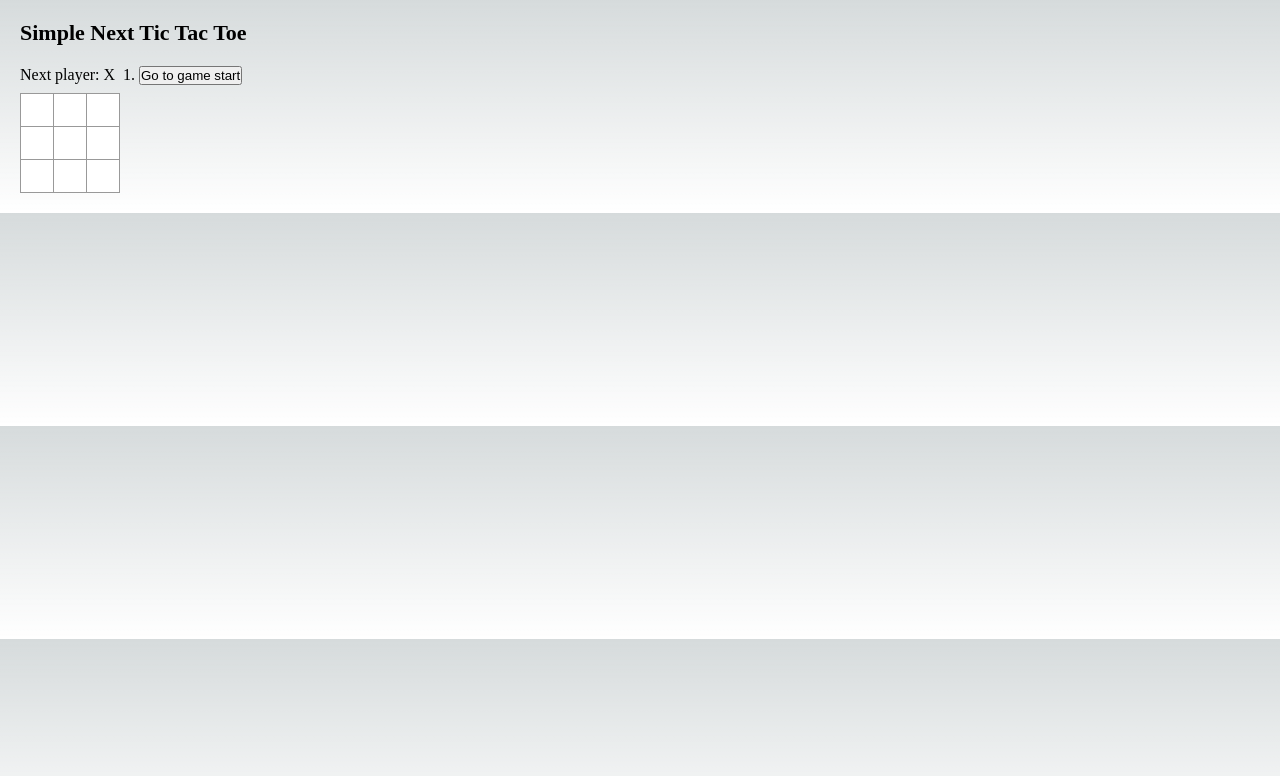
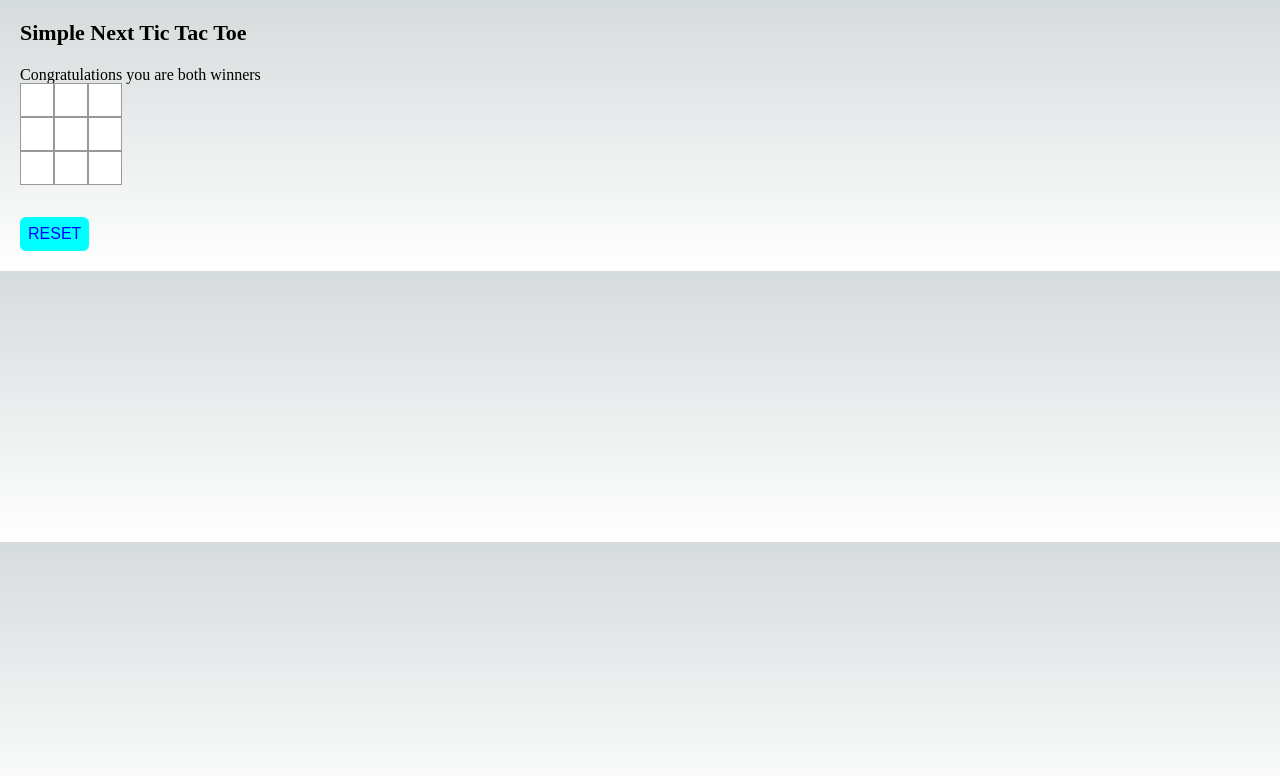
Before and after one commit to AulsD/tic-toe-next, a Next.js app: page / in a window 1280 px wide. Shown: the top 776 px of the page. Built offline with nearby package versions, Linux system fonts and the light colour scheme.

Commit message:
update grid and create components

```diff
--- /dev/null
+++ b/src/components/Board.tsx
@@ -0,0 +1,120 @@
+import { useEffect, useState } from 'react'
+import Square from './Square'
+type Player = 'X' | 'O' | 'Both' | 'Null';
+
+function calculateWinner(squares: Player[] ) {
+
+	const lines = [
+		[0,1,2],
+		[3,4,5],
+		[6,7,8],
+		[0,3,6],
+		[1,4,7],
+		[2,5,8],
+		[0,4,8],
+		[2,4,6]
+	];
+
+	for (let i = 0; i < lines.length; i++) {
+		const [a, b, c] = lines[i];
+		if (squares[a] && squares[a] === squares[b] && squares[a] == squares[c]){
+		  return squares[a];
+		}
+	}
+
+	return null;
+}
+
+
+function Board() {
+  const [squares, setSquares] = useState(Array(9).fill(null));
+  const [currentPlayer, setCurrentPlayer] = useState<"X" | "O">(
+    Math.round(Math.random() * 1) === 1 ? "X" : "O"
+  );
+
+  const [winner, setWinner] = useState<Player>(null);
+
+  function reset() {
+    setSquareValue(Array(9).fill(null));
+    setWinner(null);
+    setCurrentPlayer(Math.round(Math.random() * 1) === 1 ? "X" : "O");
+  }
+
+  function setSquareValue (index: number){
+    //console.log(squares,"check")
+    const newData = squares.map((val, i) => {
+      if (i === index) {
+        return currentPlayer;
+      }
+
+      return val;
+    });
+
+    setSquares(newData);
+    setCurrentPlayer(currentPlayer == "X" ? "O" : "X");
+  }
+
+  useEffect(() => {
+    const w = calculateWinner(squares);
+    if (w) {
+      setWinner(w)
+    }
+
+    if (!w && !squares.filter((filter) =>  !squares).length ) {
+      setWinner("BOTH")
+    }
+  })
+
+	return (
+		<>
+      {/*
+			<div className="status">{status}</div>
+			<div className="board-now">
+				<Square value={squares![0]} onSquareClick={() => handleClick(0)} />
+				<Square value={squares![1]} onSquareClick={() => handleClick(1)} />
+				<Square value={squares![2]} onSquareClick={() => handleClick(2)} />
+			</div>
+			<div className="board-now" >
+				<Square value={squares![3]} onSquareClick={() => handleClick(3)} />
+				<Square value={squares![4]} onSquareClick={() => handleClick(4)} />
+				<Square value={squares![5]} onSquareClick={() => handleClick(5)} />
+			</div>
+			<div className="board-now" >
+				<Square value={squares![6]} onSquareClick={() => handleClick(6)} />
+				<Square value={squares![7]} onSquareClick={() => handleClick(7)} />
+				<Square value={squares![8]} onSquareClick={() => handleClick(8)} />
+			</div>
+      */}
+
+      { !winner && <p> Hey {currentPlayer}, its your turn</p> }
+      { winner && winner !== "BOTH" && <p> Congratulations winner </p> }
+      { winner && winner == "BOTH" && (
+        <p> Congratulations you are both winners </p>
+      )}
+
+      <div className="grid">
+        {Array(9)
+          .fill(null)
+          .map((_, i) => {
+            return (
+              <Square
+                winner={winner}
+                key={i}
+                onClick={() => setSquareValue(i)}
+                value={squares[i]}
+              />
+            )
+          })
+        }
+      </div>
+
+      <button className="reset" onClick={reset}>
+        RESET
+      </button>
+		</>
+	)
+}
+
+
+
+export default Board
--- /dev/null
+++ b/src/components/Square.tsx
@@ -0,0 +1,25 @@
+type Player = "X" | "O" | "BOTH" | "null";
+
+function Square({
+  winner,
+  value,
+  onClick
+}: {
+  winner: Player;
+  value: Player;
+  onClick: () => void;
+}) {
+  if (!value) {
+    return (
+      <button className="square" onClick={onClick} disabled={Boolean(winner)} />
+    );
+  }
+
+  return (
+    <button className={`square square_${value.toLowerCase()}`} disabled>
+      {value}
+    </button>
+  );
+}
+
+export default Square
--- a/src/pages/index.tsx
+++ b/src/pages/index.tsx
@@ -4,6 +4,7 @@ import { Inter } from 'next/font/google'
 //import styles from '@/styles/Home.module.css'
 import '@/styles/Tictoe.module.css'
 import { useState } from 'react'
+import Board from '../components/Board'
 
 const inter = Inter({ subsets: ['latin'] })
 
@@ -18,89 +19,6 @@ type AppProps  = {
   nextHistory?: React.FormEventHandler<HTMLInputElement>;
 };
 
-function Square({value, onSquareClick}: AppProps){
-	return (
-		<button className="square" onClick={onSquareClick}>
-			{value}
-		</button>
-	)
-}
-
-function Board({ xIsNext, squares, onPlay, onSquareClick}: AppProps) {
-  function handleClick (i: any): any | undefined {
-    //console.log(squares,"check")
-		if (calculateWinner(squares) || squares![i] ) {
-			return;
-		}
-
-	  const nextSquares = squares!.slice();
-    if (xIsNext) {
-      nextSquares[i] = 'X';
-    } else {
-      nextSquares[i] = 'O';
-    }
-    onPlay(nextSquares)
-
-    console.log(squares,"after checks")
-  }
-
-  const winner = calculateWinner(squares);
-	let status;
-
-  if (winner) {
-
-    status = 'Winner: ' + winner;
-
-  } else {
-
-    status = 'Next player: ' + (xIsNext ? 'X' : 'O');
-  }
-
-	return (
-		<>
-			<div className="status">{status}</div>
-			<div className="board-now">
-				<Square value={squares![0]} onSquareClick={() => handleClick(0)} />
-				<Square value={squares![1]} onSquareClick={() => handleClick(1)} />
-				<Square value={squares![2]} onSquareClick={() => handleClick(2)} />
-			</div>
-			<div className="board-now" >
-				<Square value={squares![3]} onSquareClick={() => handleClick(3)} />
-				<Square value={squares![4]} onSquareClick={() => handleClick(4)} />
-				<Square value={squares![5]} onSquareClick={() => handleClick(5)} />
-			</div>
-			<div className="board-now" >
-				<Square value={squares![6]} onSquareClick={() => handleClick(6)} />
-				<Square value={squares![7]} onSquareClick={() => handleClick(7)} />
-				<Square value={squares![8]} onSquareClick={() => handleClick(8)} />
-			</div>
-		</>
-	)
-}
-
-
-function calculateWinner(squares: any ) {
-
-	const lines = [
-		[0,1,2],
-		[3,4,5],
-		[6,7,8],
-		[0,3,6],
-		[1,4,7],
-		[2,5,8],
-		[0,4,8],
-		[2,4,6]
-	];
-
-	for (let i = 0; i < lines.length; i++) {
-		const [a, b, c] = lines[i];
-		//if (squares[a] && squares[a] === squares[b] && squares[a] == squares[c] ){
-		//	return squares[a];
-		//}
-	}
-
-	return null;
-}
 
 export default function Home() {
 	const [xIsNext, setXIsNext] = useState(true);
@@ -126,8 +44,7 @@ export default function Home() {
       description = 'Go to move #' + move;
     } else {
       description = 'Go to game start';
-    }
-    return (
+    }    return (
 
       <li key={move}>
         <button onClick={() => console.log("check jumpss")}>{description}</button>
@@ -143,10 +60,8 @@ export default function Home() {
       <div className="game">
         <div className="game-board">
     {/*<Board xIsNext={xIsNext} squares={currentSquares} onPlay={() => console.log("test button")} /> */}
-          <Board xIsNext={xIsNext} squares={currentSquares} onPlay={handlePlay} />
-        </div>
-        <div className="game-info">
-          <ol>{moves}</ol>
+     {/*    <Board xIsNext={xIsNext} squares={currentSquares} onPlay={handlePlay} /> */}
+          <Board />
         </div>
       </div>
     </>
--- a/src/styles/globals.css
+++ b/src/styles/globals.css
@@ -178,6 +178,23 @@ ul {
   margin-left: 20px;
 }
 
+.grid{
+  display: grid;
+  grid-gap: 1px;
+  grid-template-columns: repeat(3, 0fr);
+}
+
+.reset{
+  margin-top: 2rem;
+  font-size: 1rem;
+  background-color: aqua;
+  border: none;
+  border-radius: 6px;
+  padding: 0.5rem;
+  cursor: pointer;
+  color: blue;
+}
+
 @media (prefers-color-scheme: dark) {
   html {
     color-scheme: dark;
```
